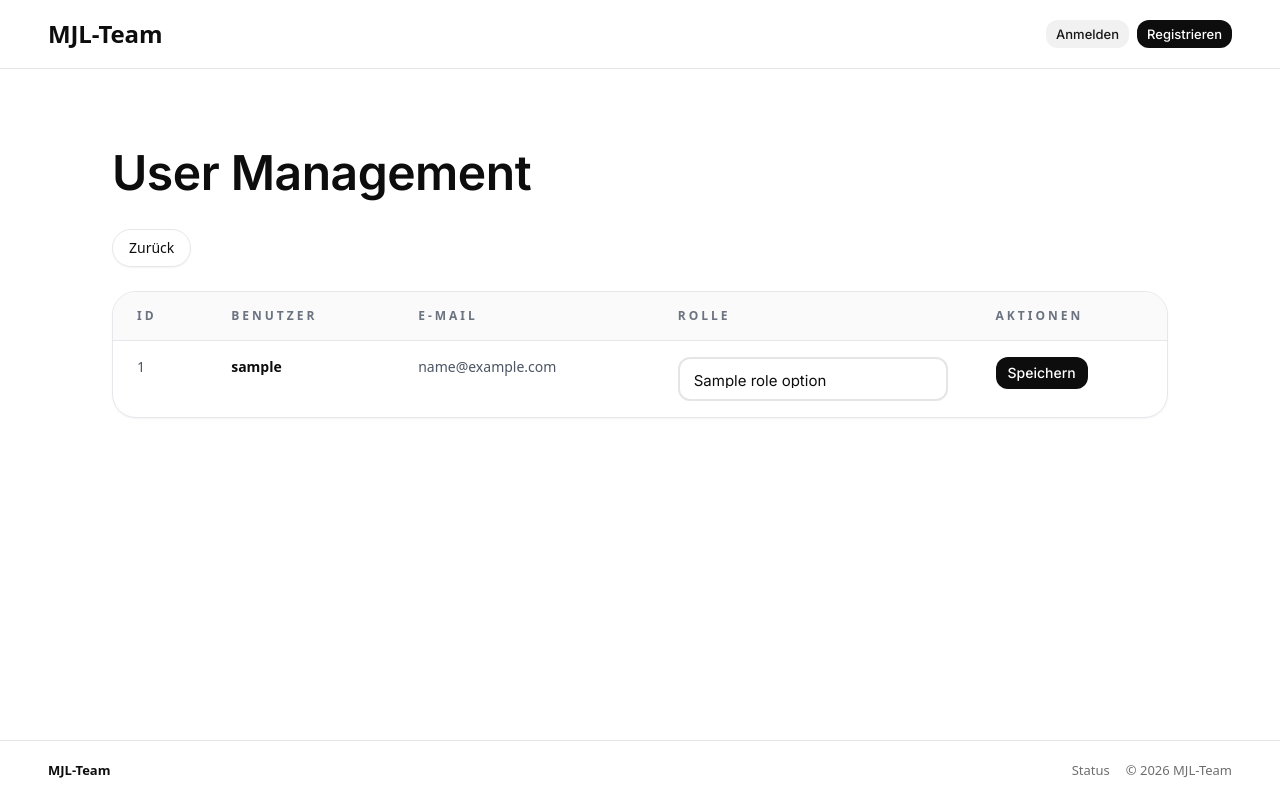
After one commit to mjlteam/hub, a Flask app: template templates/admin/admin_users.html in a window 1280 px wide. The commit adds this page. Run offline with Flask 3, Linux system fonts and the light colour scheme; tables that the repository leaves empty hold one stand-in row (values such as "Sample post"); the template is opened without the code that fills it: values that come from a table or form of the project are taken from there, most other values are stand-ins (such as "Sample title", 1, 10 or a date in 2020); some libraries are stand-ins or nearby versions.

Commit message:
Add user role management and admin module; remove legal module

```diff
--- a/models.py
+++ b/models.py
@@ -2,6 +2,7 @@ from extensions import db
 from flask_login import UserMixin
 from werkzeug.security import generate_password_hash, check_password_hash
 from datetime import datetime
+from sqlalchemy import text
 
 
 class User(UserMixin, db.Model):
@@ -10,6 +11,7 @@ class User(UserMixin, db.Model):
     username = db.Column(db.String(80), unique=True, nullable=False, index=True)
     email = db.Column(db.String(200), unique=True, index=True)
     password_hash = db.Column(db.String(255), nullable=False)
+    role = db.Column(db.Integer, nullable=False, default=1, server_default=text('1'))
     created_at = db.Column(db.DateTime, default=datetime.utcnow)
 
     def set_password(self, password: str):
--- a/modules.json
+++ b/modules.json
@@ -4,17 +4,15 @@
       "name": "hub",
       "package": "modules.hub",
       "enabled": true
-    }
-    ,
+    },
     {
       "name": "auth",
       "package": "modules.auth",
       "enabled": true
-    }
-    ,
+    },
     {
-      "name": "legal",
-      "package": "modules.legal",
+      "name": "admin",
+      "package": "modules.admin",
       "enabled": true
     }
   ]
--- a/modules/auth/app.py
+++ b/modules/auth/app.py
@@ -169,7 +169,7 @@ def register():
             flash('E-Mail bereits registriert', 'error')
             return render_template('auth/register.html')
 
-        user = User(username=username, email=email)
+        user = User(username=username, email=email, role=1)
         user.set_password(password)
         db.session.add(user)
         db.session.commit()
--- /dev/null
+++ b/templates/admin/admin_users.html
@@ -0,0 +1,58 @@
+{% extends 'base.html' %}
+
+{% block title %}User Management — MJL-Team{% endblock %}
+
+{% block content %}
+<section class="max-w-7xl mx-auto px-6 py-12">
+    <div class="mb-8">
+        <h1 class="text-4xl md:text-5xl font-semibold text-[#0d0d0d]">User Management</h1>
+    </div>
+
+    <div class="mb-6">
+        <a href="{{ url_for('admin.admin_nav') }}" class="inline-flex items-center rounded-full border border-[#e5e7eb] bg-white px-4 py-2 text-sm font-medium text-[#0d0d0d] shadow-sm hover:shadow-md transition-shadow">Zurück</a>
+    </div>
+
+    <div class="overflow-hidden rounded-3xl border border-[#e5e7eb] bg-white shadow-sm">
+        <div class="overflow-x-auto">
+            <table class="min-w-full divide-y divide-[#e5e7eb]">
+                <thead class="bg-[#fafafa]">
+                    <tr>
+                        <th class="px-6 py-4 text-left text-xs font-semibold uppercase tracking-[0.25em] text-[#6b7280]">ID</th>
+                        <th class="px-6 py-4 text-left text-xs font-semibold uppercase tracking-[0.25em] text-[#6b7280]">Benutzer</th>
+                        <th class="px-6 py-4 text-left text-xs font-semibold uppercase tracking-[0.25em] text-[#6b7280]">E-Mail</th>
+                        <th class="px-6 py-4 text-left text-xs font-semibold uppercase tracking-[0.25em] text-[#6b7280]">Rolle</th>
+                        <th class="px-6 py-4 text-left text-xs font-semibold uppercase tracking-[0.25em] text-[#6b7280]">Aktionen</th>
+                    </tr>
+                </thead>
+                <tbody class="divide-y divide-[#f1f1f1]">
+                    {% for user in users %}
+                    <tr class="align-top">
+                        <td class="px-6 py-4 text-sm text-[#4b5563]">{{ user.id }}</td>
+                        <td class="px-6 py-4">
+                            <div class="text-sm font-semibold text-[#0d0d0d]">{{ user.username }}</div>
+                            {% if current_user.id == user.id %}
+                                <div class="mt-1 text-xs uppercase tracking-[0.2em] text-[#10a37f]">Aktueller Account</div>
+                            {% endif %}
+                        </td>
+                        <td class="px-6 py-4 text-sm text-[#4b5563]">{{ user.email or '—' }}</td>
+                        <td class="px-6 py-4">
+                            <select form="user-role-form-{{ user.id }}" name="role" class="input min-w-[180px] !h-11">
+                                {% for value, label in role_options %}
+                                    <option value="{{ value }}" {% if user.role == value %}selected{% endif %}>{{ label }}</option>
+                                {% endfor %}
+                            </select>
+                        </td>
+                        <td class="px-6 py-4">
+                            <form id="user-role-form-{{ user.id }}" method="post" class="flex items-center gap-3">
+                                <input type="hidden" name="user_id" value="{{ user.id }}">
+                                <button type="submit" class="btn btn-primary">Speichern</button>
+                            </form>
+                        </td>
+                    </tr>
+                    {% endfor %}
+                </tbody>
+            </table>
+        </div>
+    </div>
+</section>
+{% endblock %}
--- a/templates/base.html
+++ b/templates/base.html
@@ -38,6 +38,9 @@
             <nav class="header-nav">
                 {% if current_user.is_authenticated %}
                     <a href="{{ url_for('hub.hub') }}" class="nav-link">Hub</a>
+                    {% if current_user.role == 10 %}
+                        <a href="{{ url_for('admin.admin_nav') }}" class="nav-link">Admin</a>
+                    {% endif %}
                     <a href="{{ url_for('auth.logout') }}" class="nav-link" style="color: var(--error);">Abmelden</a>
                 {% else %}
                     <a href="{{ url_for('auth.login') }}" class="btn btn-secondary btn-sm">Anmelden</a>
@@ -117,7 +120,7 @@
         <div class="footer-inner">
             <div class="footer-brand">MJL-Team</div>
             <div class="footer-legal">
-                <a href="{{ url_for('legal.terms') }}" class="footer-link">Nutzungsbedingungen</a>
+                <a href="https://health.mjlteam.de/status/mjl-hub" class="footer-link" target="_blank">Status</a>
                 <span>&copy; {{ now().year }} MJL-Team</span>
             </div>
         </div>
```
Also changed, not shown: modules/admin/app.py (added, +78 -0 lines), modules/legal/app.py (deleted, +0 -13 lines), scripts/init_db.py (+16 -0 lines), templates/admin/admin_nav.html (added, +18 -0 lines), templates/legal/legal.html (deleted, +0 -95 lines).
